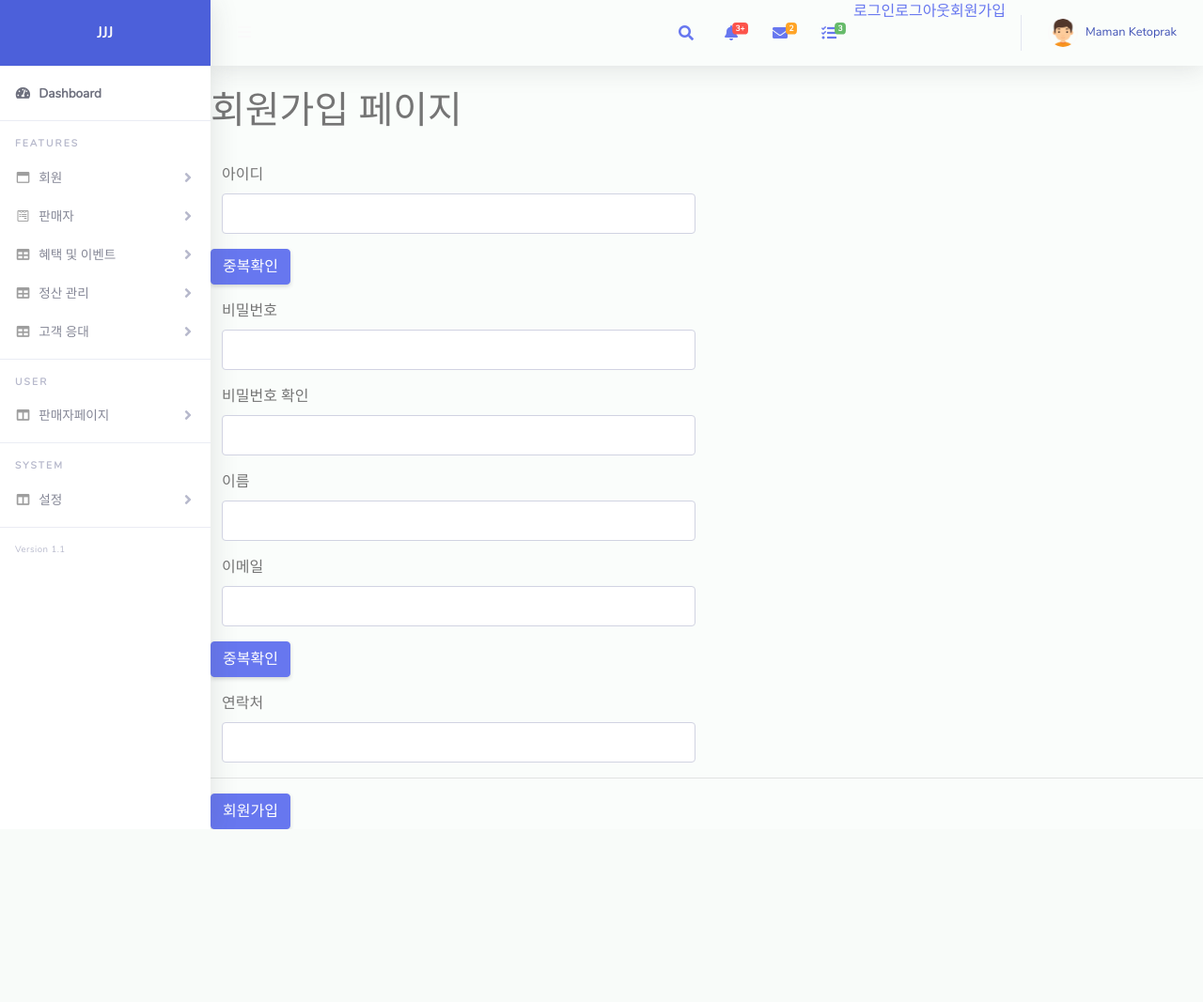
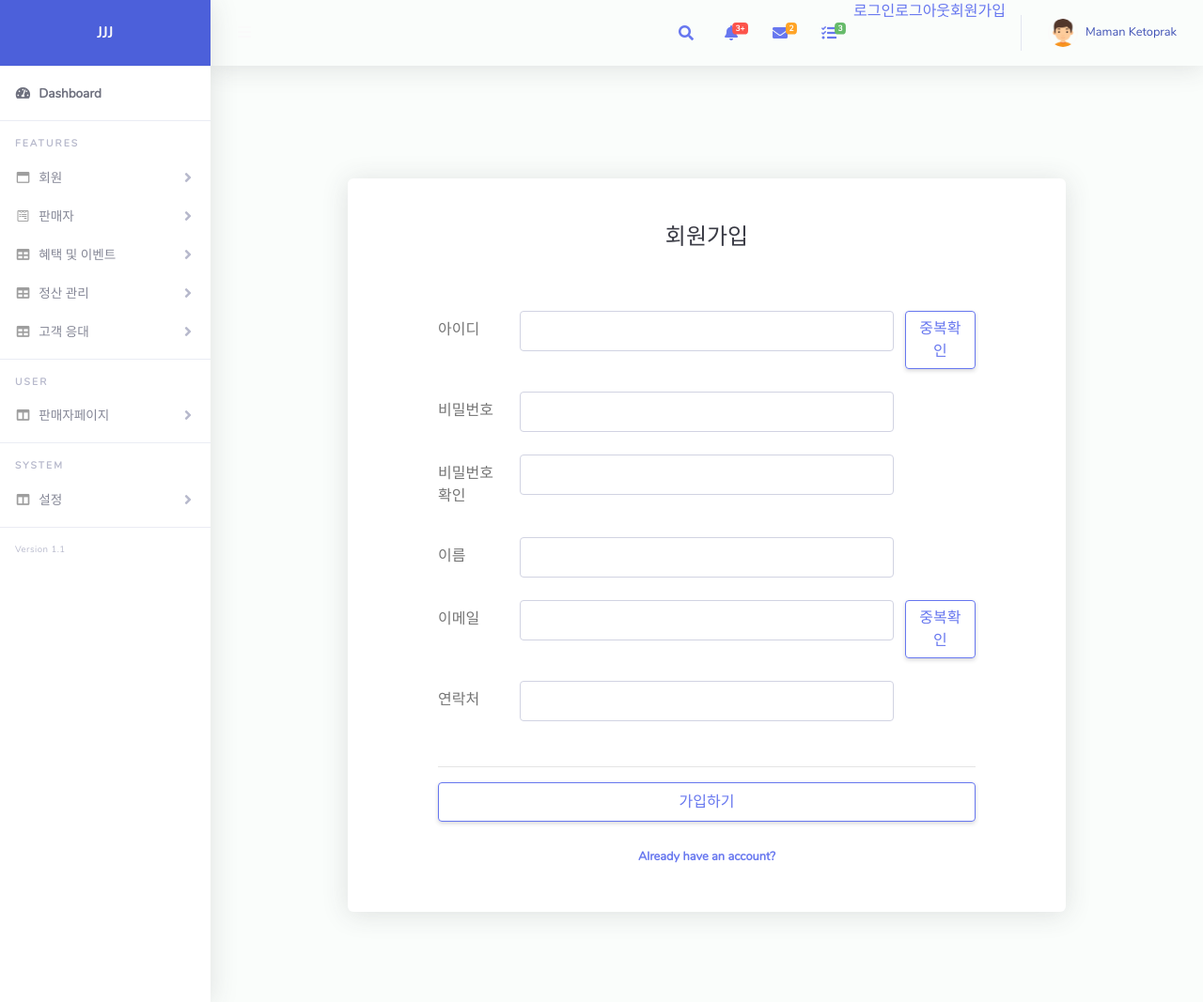
Before and after one commit to jhy11/jjj, a Django app: page /register in a window 1280 px wide. Shown: the whole page at 94% size. Before the commit the page ends 883 px from the top, so only its background shows below. Run offline with Django 4.2, Linux system fonts and the light colour scheme; some libraries are stand-ins or nearby versions.

Commit message:
Update layout in register.html

```diff
--- a/config/templates/login.html
+++ b/config/templates/login.html
@@ -34,11 +34,11 @@
                     </div>
                   </div>
                   <div class="form-group">
-                    <button class="btn btn-primary btn-block" type="button" id="login">Login</button>
+                    <button class="btn btn-primary btn-block" type="button" id="login">로그인</button>
                   </div>
                 </form>
                 <div class="text-center">
-                  <a class="font-weight-bold small" href="register.html">회원가입</a>
+                  <a href="/register" style="text-decoration:none"><button href="/register" class="btn btn-outline-light btn-block" type="button">회원가입</button></a>
                 </div>
                 <div class="text-center">
                 </div>
--- a/config/templates/register.html
+++ b/config/templates/register.html
@@ -7,70 +7,87 @@
 {% endblock stylesheets %}
 
 {% block content %}
-<h1>회원가입 페이지</h1>
-<br>
 <div>
-    <form id='RegisterForm'>
-
-        <div class="form-group">
-          <div class="form-group col-md-6">
-            <label>아이디</label>
-            <input class="form-control" type="text" autocomplete="on" id="username" name="username" onchange="CheckID(this.value)"/>
-            <span id="idError" class="text-danger"></span>
-            <span style="color:green" id="idRight"></span>
+  <div class="container-login">
+    <div class="row justify-content-center">
+      <div class="col-xl-10 col-lg-12 col-md-9 p-5">
+        <div class="card shadow-sm my-5">
+          <div class="card-body p-0">
+            <div class="row">
+              <div class="col-lg-12">
+                <div class="login-form">
+                  <div class="text-center mb-5">
+                    <h1 class="h4 text-gray-900">회원가입</h1>
+                  </div>
+                  <form class="px-5 pt-3">
+                    <div class="form-group row mb-4">
+                      <label class="col-md-2 mt-2">아이디</label>
+                      <div class="col-md-8 p-0">
+                        <input class="form-control" type="text" autocomplete="on" id="username" name="username" onchange="CheckID(this.value)" required/>
+                        <span class="invalid-feedback" id="idError"></span>
+                        <span class="valid-feedback" id="idValid"></span>
+                      </div>
+                      <div class="col-md-2">
+                        <button class="btn btn-outline-primary d-block" type="button" id="checkSameId">중복확인</button>
+                      </div>
+                    </div>
+                    <div class="form-group row mb-4">
+                      <label class="col-md-2 mt-2">비밀번호</label>
+                      <div class="col-md-8 p-0">
+                        <input class="form-control" type="password" autocomplete="on" id="password" name='password' onchange="CheckPassword(this.value); SamePassword();" required/>
+                        <span class="text-danger" id="passwordError"></span>
+                      </div>
+                    </div>
+                    <div class="form-group row mb-4">
+                      <label class="col-md-2 mt-2">비밀번호 확인</label>
+                      <div class="col-md-8 p-0">
+                        <input class="form-control" type="password" autocomplete="on" id="confirm-password" name='confirm-password' onchange="SamePassword()"required/>
+                        <span class="invalid-feedback" id="confirmPasswordError"></span>
+                        <span class="valid-feedback" id="passwordRight"></span>
+                      </div>
+                    </div>
+                    <div class="form-group row mb-4">
+                      <label class="col-md-2 mt-2">이름</label>
+                      <input class="form-control col-md-8" type="text" autocomplete="on" id="register-name" name='register-name' required/>
+                    </div>
+                    <div class="form-group row mb-4">
+                      <label class="col-md-2 mt-2">이메일</label>
+                      <div class="col-md-8 p-0">
+                        <input class="form-control" type="email" autocomplete="on" id="register-email" name='register-email' onchange="CheckEmail(this.value)" required/>
+                        <span class="invalid-feedback" id="emailError"></span>
+                        <span class="valid-feedback" id="emailRight"></span>
+                      </div>
+                      <div class="col-md-2">
+                        <button class="btn btn-outline-primary d-block " type="button" id="checkSameEmail">중복확인</button>
+                      </div>
+                    </div>
+                    <div class="form-group row mb-4">
+                      <label class="col-md-2 mt-2">연락처</label>
+                      <div class="col-md-8 p-0">
+                        <input class="form-control" type="text" autocomplete="on" id="register-phone" name='register-phone' onchange="CheckPhone(this.value)" required/>
+                        <span class="invalid-feedback" id="phoneError"></span>
+                      </div>
+                    </div>
+                    <div class="mt-5">
+                      <hr>
+                    </div>
+                    <div class="form-group mb-4">
+                      <button class="btn btn-outline-primary btn-block p-2" id="register" type="submit">가입하기</button>
+                    </div>
+                    <div class="text-center">
+                      <a class="font-weight-bold small" href="/login">Already have an account?</a>
+                    </div>
+                  </form>
+                </div>
+              </div>
+            </div>
           </div>
         </div>
-        <div class="form-group">
-          <button class="btn btn-primary d-block" type="button" id="checkSameId">중복확인</button>
-        </div>
-        <div class="form-group">
-          <div class="form-group col-md-6">
-            <label>비밀번호</label>
-            <input class="form-control" type="password" autocomplete="on" id="password" name='password' onchange="CheckPassword(this.value); SamePassword();"/>
-            <span class="text-danger" id="passwordError"></span>
-          </div>
-        </div>
-        <div class="form-group">
-          <div class="form-group col-md-6">
-            <label>비밀번호 확인</label>
-            <input class="form-control" type="password" autocomplete="on" id="confirm-password" name='confirm-password' onchange="SamePassword()"/>
-            <span class="text-danger" id="confirmPasswordError"></span>
-            <span style="color:green" id="passwordRight"></span>
-          </div>
-        </div>
+      </div>
+    </div>
+  </div>
+</div>
 
-        <div class="form-group">
-          <div class="form-group col-md-6">
-            <label>이름</label>
-            <input class="form-control" type="text" autocomplete="on" id="register-name" name='register-name' />
-          </div>
-        </div>
-
-        <div class="form-group">
-          <div class="form-group col-md-6 center">
-            <label>이메일</label>
-            <input class="form-control" type="email" autocomplete="on" id="register-email" name='register-email' onchange="CheckEmail(this.value)"/>
-            <span class="text-danger" id="emailError"></span>
-            <span style="color:green" id="emailRight"></span>
-          </div>
-        </div>
-        <div class="form-group">
-          <button class="btn btn-primary d-block" type="button" id="checkSameEmail">중복확인</button>
-        </div>
-
-        <div class="form-group">
-          <div class="form-group col-md-6">
-            <label>연락처</label>
-            <input class="form-control" type="text" autocomplete="on" id="register-phone" name='register-phone' onchange="CheckPhone(this.value)"/>
-            <span class="text-danger" id="phoneError"></span>
-          </div>
-        </div>
-        <hr>
-      </form>
-</div>
-<div>
-    <button class="btn btn-primary d-block" type="button" id="register">회원가입</button>
-</div>
 
 {% endblock content %}
 
--- a/static/jsmeta/user/script_register.js
+++ b/static/jsmeta/user/script_register.js
@@ -26,10 +26,10 @@ btnCheckId.addEventListener('click',async() => {
 
     const result = await response.json()
     if (result.success){
-        document.getElementById('idError').innerText = '';
-        document.getElementById('idRight').innerText = '사용 가능한 아이디입니다';
+        document.getElementById('username').setAttribute('class', 'form-control is-valid');
+        document.getElementById('idValid').innerText = '사용 가능한 아이디입니다';
     }else{
-        document.getElementById('idRight').innerText = '';
+      document.getElementById('username').setAttribute('class', 'form-control is-invalid');
         document.getElementById('idError').innerText = '이미 사용 중인 아이디입니다';
     }
 })
@@ -58,10 +58,10 @@ btnCheckEmail.addEventListener('click',async() => {
 
     const result = await response.json()
     if (result.success){
-        document.getElementById('emailError').innerText = '';
+        document.getElementById('register-email').setAttribute('class', 'form-control is-valid');
         document.getElementById('emailRight').innerText = '사용 가능한 이메일입니다';
     }else{
-        document.getElementById('emailRight').innerText = '';
+        document.getElementById('register-email').setAttribute('class', 'form-control is-invalid');
         document.getElementById('emailError').innerText = '이미 사용 중인 이메일입니다';
     }
 })
@@ -167,11 +167,12 @@ function CheckID(str){
     var reg_id = /^[a-z]+[a-z0-9]{5,19}$/g;
 
     if( !reg_id.test(str)) {
+        document.getElementById('username').setAttribute('class', 'form-control is-invalid');
         document.getElementById('idError').innerText = '아이디는 영문자로 시작하는 6~20자 영문자 또는 숫자이어야 합니다';
         return false;
     }
     else{
-        document.getElementById('idError').innerText = '';
+        document.getElementById('username').setAttribute('class', 'form-control');
         return true;
     }
 }
@@ -182,12 +183,12 @@ function CheckEmail(str){
      var reg_email = /^([0-9a-zA-Z_\.-]+)@([0-9a-zA-Z_-]+)(\.[0-9a-zA-Z_-]+){1,2}$/;
 
      if(!reg_email.test(str)){
-        document.getElementById('emailRight').innerText = '';
+        document.getElementById('register-email').setAttribute('class', 'form-control is-invalid');
         document.getElementById('emailError').innerText = '잘못된 이메일 형식입니다';
         return false;
     }
      else{
-        document.getElementById('emailError').innerText = '';
+        document.getElementById('register-email').setAttribute('class', 'form-control');
         return true;
     }
 }
@@ -198,12 +199,13 @@ function CheckPhone(str){
     var reg_phone = /^01([0|1|6|7|8|9])-?([0-9]{3,4})-?([0-9]{4})$/;
 
     if(!reg_phone.test(str)){
-       document.getElementById('phoneError').innerText = '잘못된 핸드폰 번호입니다';
-       return false;
+      document.getElementById('register-phone').setAttribute('class', 'form-control is-invalid');
+      document.getElementById('phoneError').innerText = '잘못된 휴대폰 번호입니다';
+      return false;
    }
     else{
-       document.getElementById('phoneError').innerText = '';
-       return true;
+      document.getElementById('register-phone').setAttribute('class', 'form-control');
+      return true;
    }
 }
 
@@ -211,11 +213,12 @@ function CheckPhone(str){
 //비밀번호 정규식
 function CheckPassword(str){
     if(!/^(?=.*[A-Za-z])(?=.*\d)[A-Za-z\d~!@#$%^&*()+|=]{8,16}$/.test(str)){
+        document.getElementById('password').setAttribute('class', 'form-control is-invalid');
         document.getElementById('passwordError').innerText = '숫자와 영문자 조합으로 8~16자리를 사용해야 합니다';
         return false;
     }
     else{
-        document.getElementById('passwordError').innerText="";
+        document.getElementById('password').setAttribute('class', 'form-control');
         return true;
     }
 }
@@ -225,14 +228,14 @@ function SamePassword(){
     var password = document.getElementById('password').value;
     var confirm_password = document.getElementById('confirm-password').value;
     if(password== '' || confirm_password =='')
-        return
+        return;
     if(password != confirm_password){
-        document.getElementById('passwordRight').innerText="";
+        document.getElementById('confirm-password').setAttribute('class', 'form-control is-invalid');
         document.getElementById('confirmPasswordError').innerText="비밀번호가 일치하지 않습니다";
         return false;
     }
     else{
-        document.getElementById('confirmPasswordError').innerText="";
+        document.getElementById('confirm-password').setAttribute('class', 'form-control is-valid');
         document.getElementById('passwordRight').innerText="비밀번호가 일치합니다";
         return true;
     }
```
